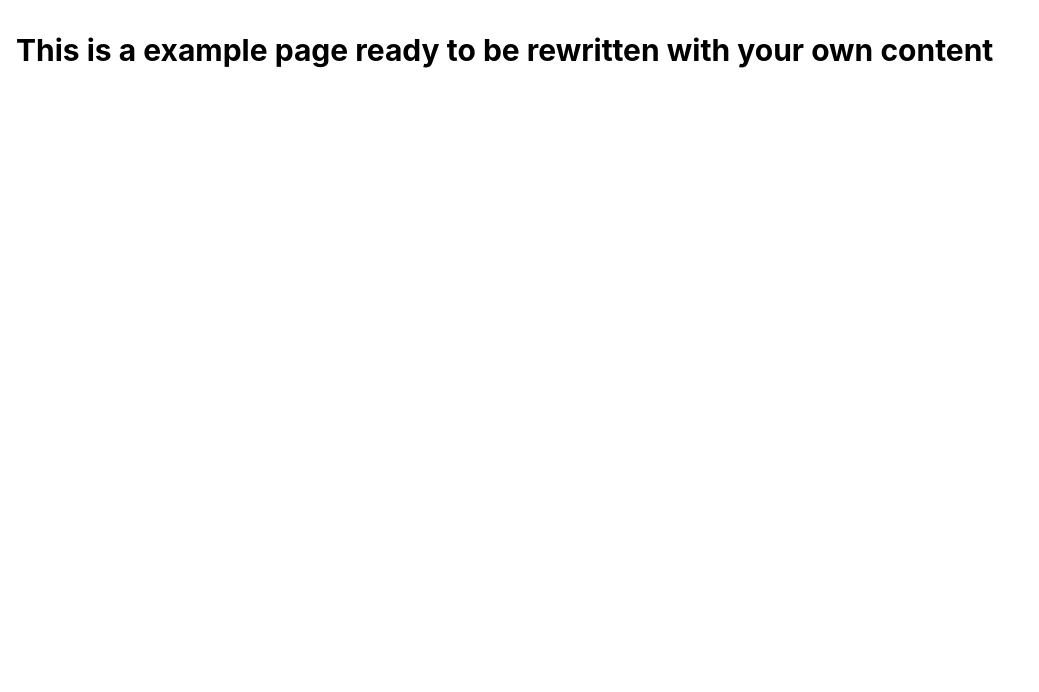
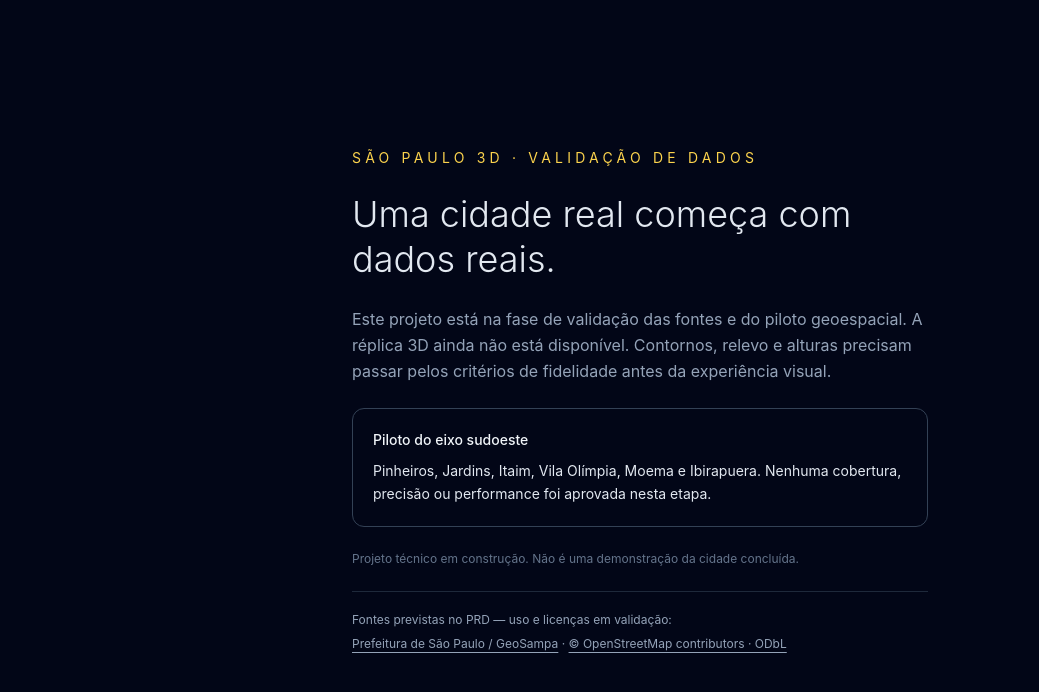
Before and after one commit to MatheusDurrer/3D-SP-PREDIO-ADAPTA-2026, a React (Vite) app: page / in a window 1280 px wide. Shown: the top 692 px of the page, without its empty margins (0-1039 px from the left). Built offline with nearby package versions, Linux system fonts and the light colour scheme.

Commit message:
SP3D validation state instead of generic template; no city fidelity claims

```diff
--- a/index.html
+++ b/index.html
@@ -1,11 +1,11 @@
 <!-- HTML template for the frontend react app: https://developer.mozilla.org/en-US/docs/Web/HTML -->
 <!doctype html>
-<html lang="en">
+<html lang="pt-BR">
   <head>
     <meta charset="UTF-8" />
     <meta name="viewport" content="width=device-width, initial-scale=1.0" />
-    <title>Um incrível projeto do Skip</title>
-    <meta name="description" content="Projeto gerado usando Skip (https://goskip.dev)" />
+    <title>São Paulo 3D — Validação de dados</title>
+    <meta name="description" content="Réplica 3D de São Paulo em construção. Fontes oficiais e piloto geoespacial em validação." />
     <meta name="author" content="Skip (https://goskip.dev)" />
     <meta property="og:image" content="/og-image.png" />
   </head>
--- a/src/pages/Index.tsx
+++ b/src/pages/Index.tsx
@@ -1,12 +1,50 @@
-/* Home Page - Replace this page layout, components, content, behavior with what you want and translate to the language of the user */
-const Index = () => {
-  return (
-    <div className="container mx-auto py-8 px-4">
-      <h1 className="text-3xl font-bold mb-6">
-        This is a example page ready to be rewritten with your own content
+const Index = () => (
+  <main className="min-h-screen bg-slate-950 text-slate-200 px-6 py-16 flex items-center justify-center">
+    <section className="max-w-xl space-y-6" aria-labelledby="project-title">
+      <p className="text-sm uppercase tracking-[0.3em] text-amber-300">
+        São Paulo 3D · Validação de dados
+      </p>
+      <h1 id="project-title" className="text-4xl font-light leading-tight">
+        Uma cidade real começa com dados reais.
       </h1>
-    </div>
-  )
-}
-
+      <p className="text-slate-400 leading-relaxed">
+        Este projeto está na fase de validação das fontes e do piloto geoespacial. A réplica 3D
+        ainda não está disponível. Contornos, relevo e alturas precisam passar pelos critérios de
+        fidelidade antes da experiência visual.
+      </p>
+      <aside className="border border-slate-700 rounded-xl p-5 text-sm leading-relaxed">
+        <h2 className="text-slate-100 font-medium mb-2">Piloto do eixo sudoeste</h2>
+        <p>
+          Pinheiros, Jardins, Itaim, Vila Olímpia, Moema e Ibirapuera. Nenhuma cobertura, precisão
+          ou performance foi aprovada nesta etapa.
+        </p>
+      </aside>
+      <p className="text-xs text-slate-500">
+        Projeto técnico em construção. Não é uma demonstração da cidade concluída.
+      </p>
+      <footer className="text-xs text-slate-400 border-t border-slate-800 pt-5 space-y-2">
+        <p>Fontes previstas no PRD — uso e licenças em validação:</p>
+        <p>
+          <a
+            className="underline underline-offset-4"
+            href="https://geosampa.prefeitura.sp.gov.br/"
+            target="_blank"
+            rel="noreferrer"
+          >
+            Prefeitura de São Paulo / GeoSampa
+          </a>{' '}
+          ·{' '}
+          <a
+            className="underline underline-offset-4"
+            href="https://www.openstreetmap.org/copyright"
+            target="_blank"
+            rel="noreferrer"
+          >
+            © OpenStreetMap contributors · ODbL
+          </a>
+        </p>
+      </footer>
+    </section>
+  </main>
+)
 export default Index
```
Also changed, not shown: src/lib/pocketbase/schema.json (+2 -7 lines), .skip.config.json.
